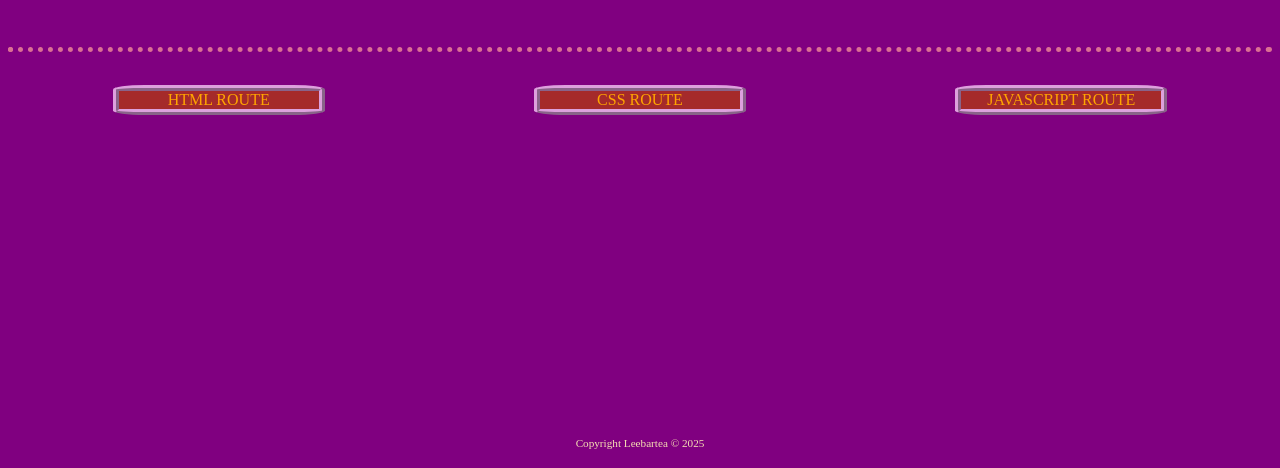
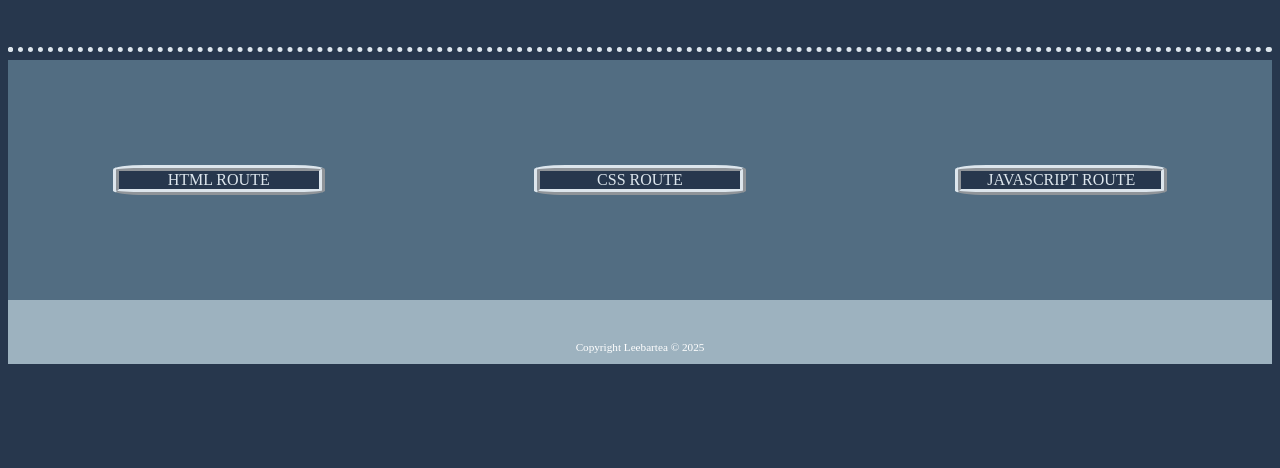
Before and after one commit to Leebartea/Schooling, a plain HTML site: page index.html in a window 1280 px wide. Shown: the part 712-1180 px from the top of the page. After the commit the page ends 1084 px from the top, so only its background shows below. Drawn offline with Linux system fonts and the light colour scheme.

Commit message:
Update index.html

```diff
--- a/index.html
+++ b/index.html
@@ -6,12 +6,12 @@
     <title>Document</title>
     <style>
         body {
-            background-color: purple;
+            background-color: #27374D;
         }
 
         hr {
             margin-top: 50px;
-            border: dotted palevioletred;
+            border: dotted #DDE6ED;
             border-top: 0px;
             border-width: 5px;
         }
@@ -43,17 +43,17 @@
             height: 150px;
             width: 150px;
             border-radius: 50%;
-            border: 5px dotted plum;
+            border: 5px dotted #9DB2BF;
         }
 
         .about {
             font-size: 2.4em;
             line-height: 2;
-            color: plum;
+            color: #DDE6ED;
         }
 
         .name-hubby {
-            color: lightcoral;
+            color: #9DB2BF;
             text-align: center;
             font-style: italic;
             font-weight: bolder;
@@ -63,37 +63,39 @@
             display: flex;
             justify-content: space-around;
             align-items: center;
-            height: 10vh;
+            height: 30vh;
+            background-color: #526D82;
         }
 
         .routes > * {
             flex-shrink: 1;
-            border: 5pt ridge plum;
+            border: 5pt ridge #DDE6ED;
             min-width: 200px;
             text-align: center;
-            background-color: brown;
+            background-color: #27374D;
             border-radius: 15%;
         }
 
         a {
-            color: orange;
+            color: #DDE6ED;
             text-decoration: none;
         }
 
         a:hover {
-            color: deeppink;
+            color: darkgrey;
         }
 
         .foot {
             display: flex;
             justify-content: center;
             align-items: flex-end;
-            height: 40vh;
+            height: 8vh;
+            background-color: #9DB2BF;
         }
 
         footer {
             font-size: 0.7rem;
-            color: wheat;
+            color: white;
             clear: both;
         }
 
@@ -128,9 +130,9 @@
     </div>
     <hr>
     <div class="routes">
-        <div><a href="./public/RoadMap.html">HTML ROUTE</a></div>
-        <div><a href="./public/css.html">CSS ROUTE</a></div>
-       <div> <a href="./public/js.html">JAVASCRIPT ROUTE</a></div>
+        <div><a href="./RoadMap.html">HTML ROUTE</a></div>
+        <div><a href="./css.html">CSS ROUTE</a></div>
+       <div> <a href="./js.html">JAVASCRIPT ROUTE</a></div>
     </div>
     <div class="foot">
         <footer><p>Copyright Leebartea © 2025</p></footer>
```
